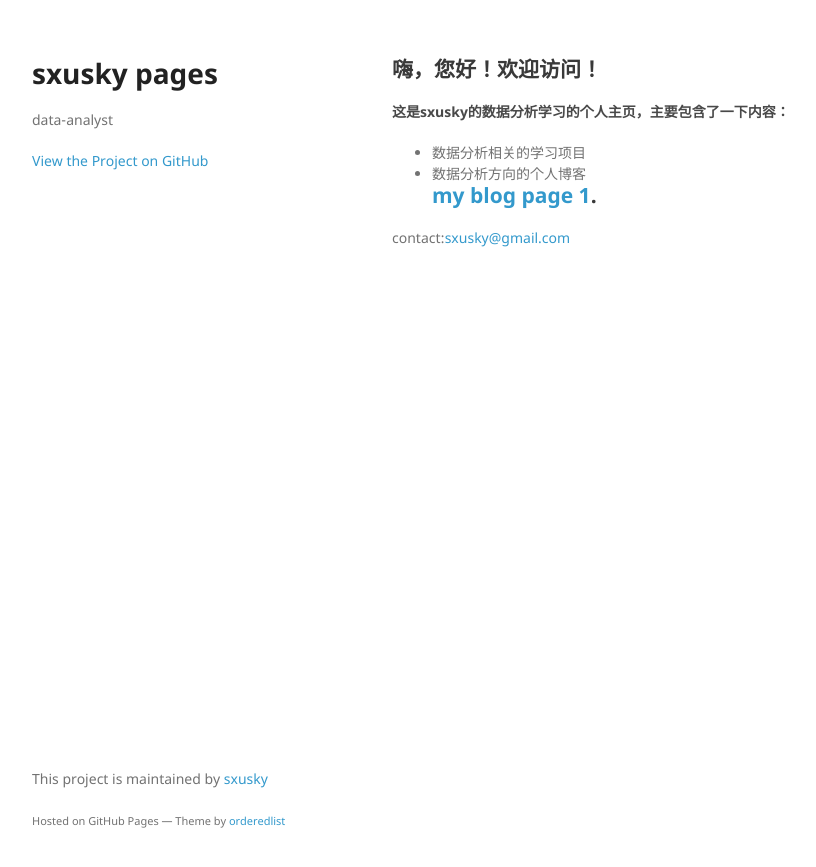
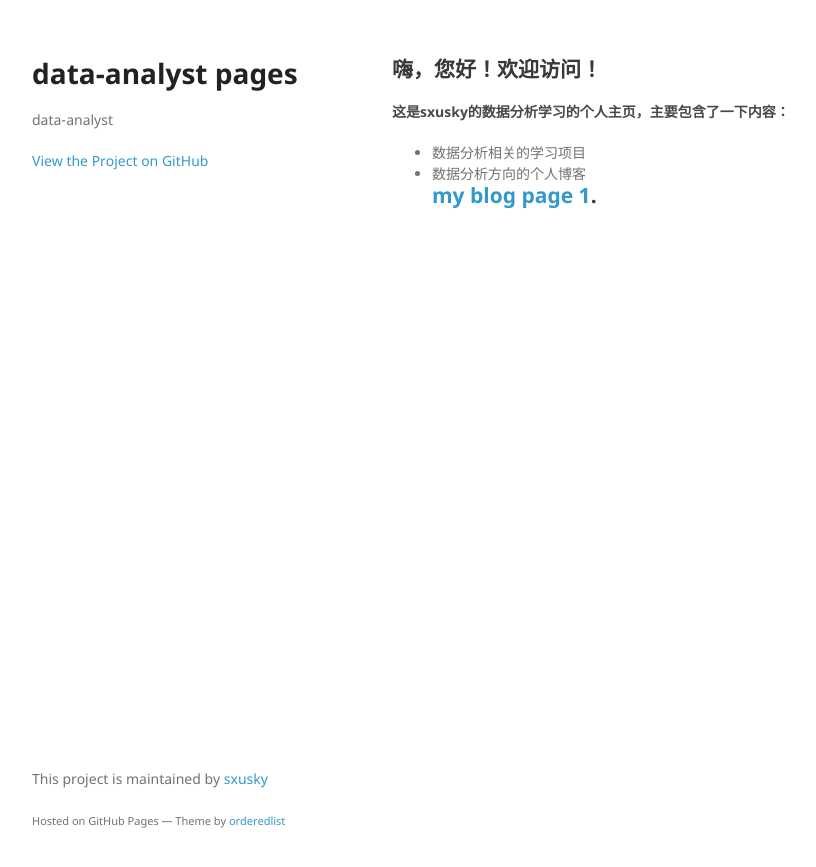
Before and after one commit to sxusky/data-analyst, a Jekyll site: the page built from docs/index.md, in a window 1280 px wide. Shown: the top 867 px of the page, without its empty margins (178-994 px from the left). Built offline with Jekyll 4.4.1, drawn with Linux system fonts in a browser that asks for light colours; our own code applies the rules of GitHub Pages for plain Markdown files.

Commit message:
index.md

```diff
--- a/docs/_config.yml
+++ b/docs/_config.yml
@@ -1,4 +1,4 @@
-title: sxusky pages
+title: data-analyst pages
 description: data-analyst
 show_downloads: false
 google_analytics:
--- a/docs/index.md
+++ b/docs/index.md
@@ -7,5 +7,3 @@ layout: default
 - 数据分析相关的学习项目
 - 数据分析方向的个人博客
 ## [my blog page 1](my-page-1).
-
-contact:<sxusky@gmail.com>
```
